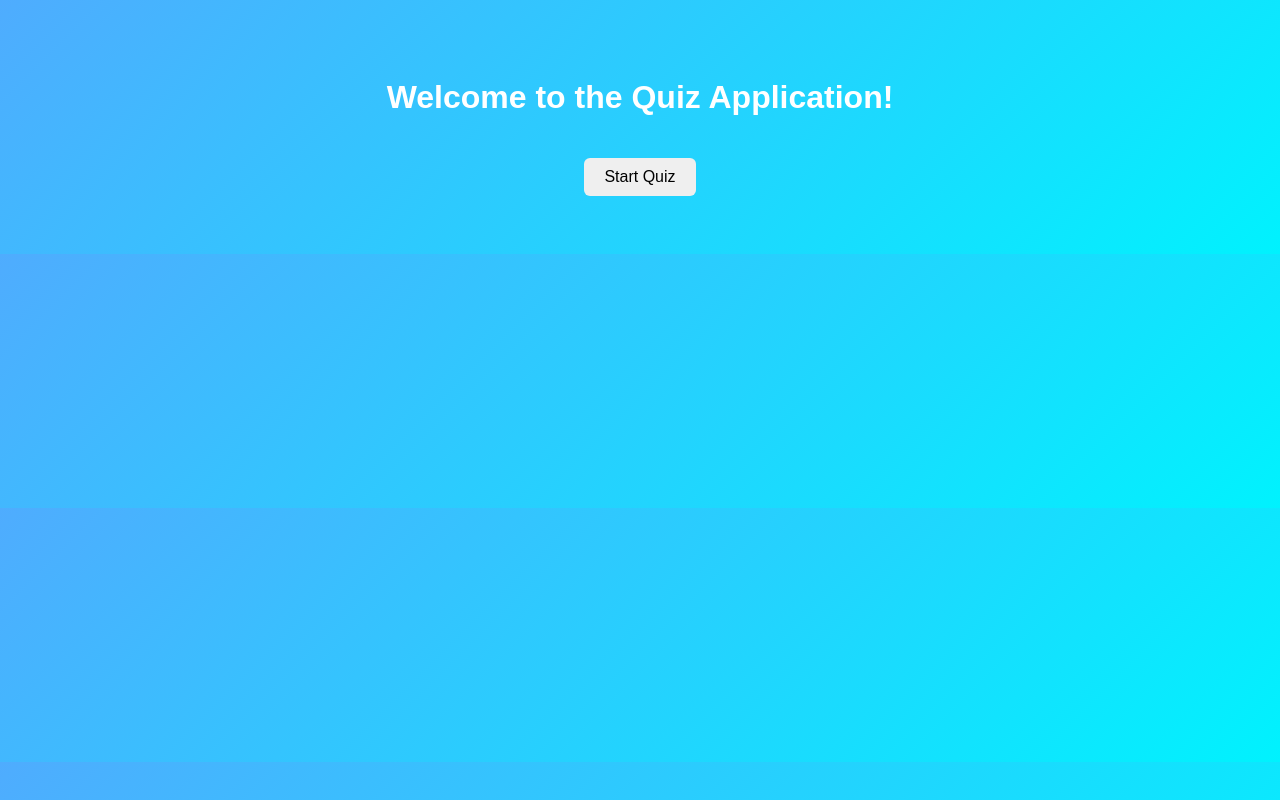
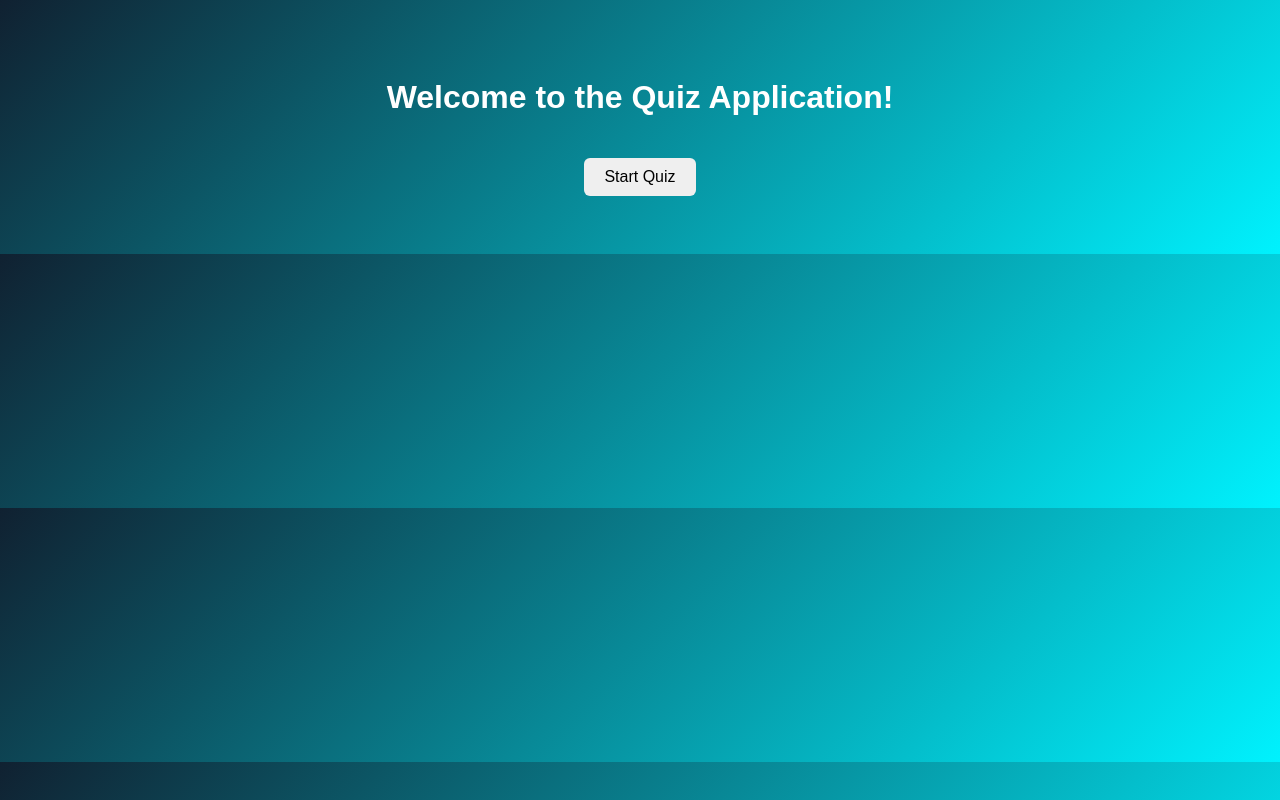
Before and after one commit to prashanth-319/Devops, a plain HTML site: page index.html in a window 1280 px wide. Drawn offline with Linux system fonts and the light colour scheme.

Commit message:
Add files via upload

```diff
--- a/index.html
+++ b/index.html
@@ -7,7 +7,7 @@
   <style>
     body {
       font-family: Arial, sans-serif;
-      background: linear-gradient(135deg, #4facfe, #00f2fe);
+      background: linear-gradient(135deg, #102131, #00f2fe);
       color: #fff;
       text-align: center;
       padding: 50px;
```
